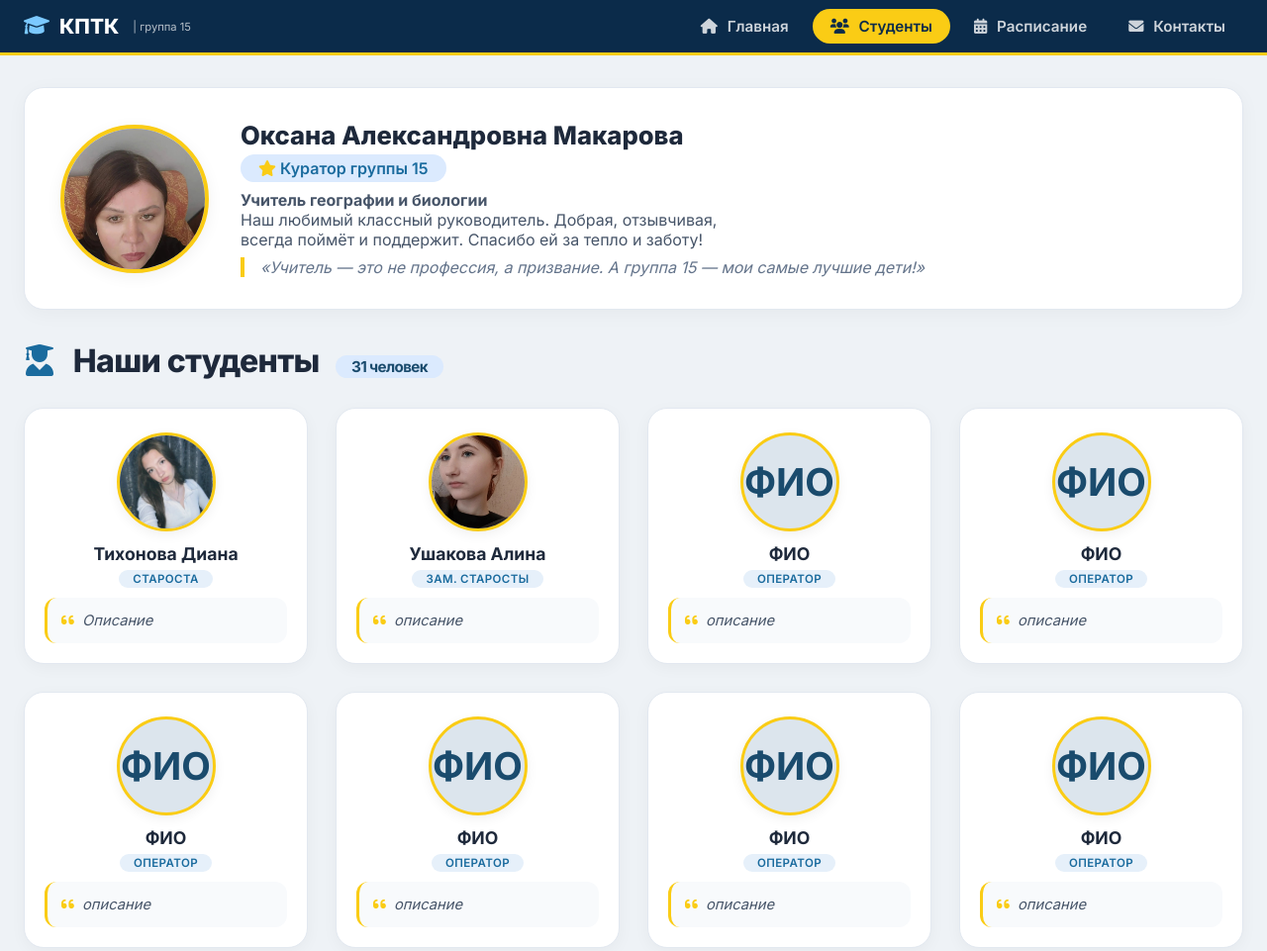
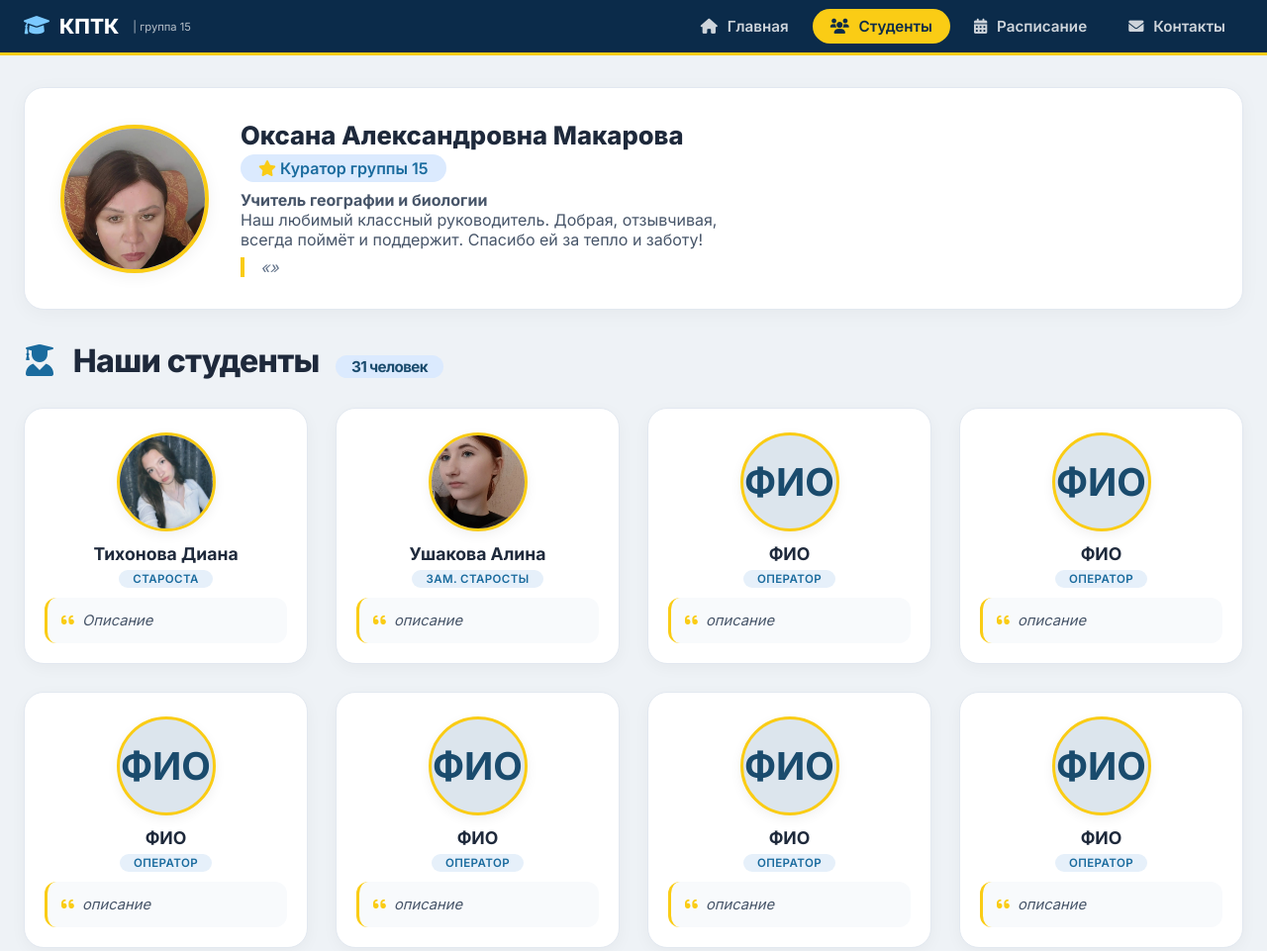
Before and after one commit to Golova280809/kptk15, a plain HTML site: page students/index.html in a window 1280 px wide. Shown: the top 961 px of the page at 99% size. Drawn offline with Linux system fonts and the light colour scheme.

Commit message:
Update index.html

```diff
--- a/students/index.html
+++ b/students/index.html
@@ -40,7 +40,7 @@
             <div class="curator-role"><i class="fas fa-star"></i> Куратор группы 15</div>
             <p><strong>Учитель географии и биологии</strong></p>
             <p>Наш любимый классный руководитель. Добрая, отзывчивая, всегда поймёт и поддержит. Спасибо ей за тепло и заботу!</p>
-            <div class="quote">«Учитель — это не профессия, а призвание. А группа 15 — мои самые лучшие дети!»</div>
+            <div class="quote">«»</div>
         </div>
     </section>
 
```
